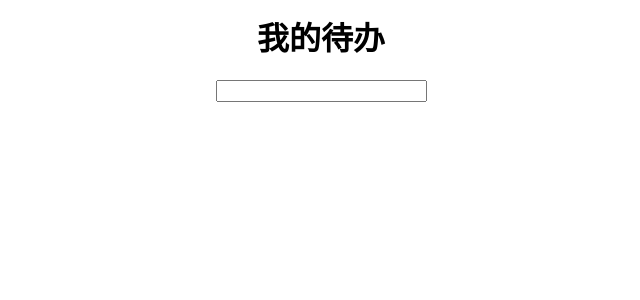
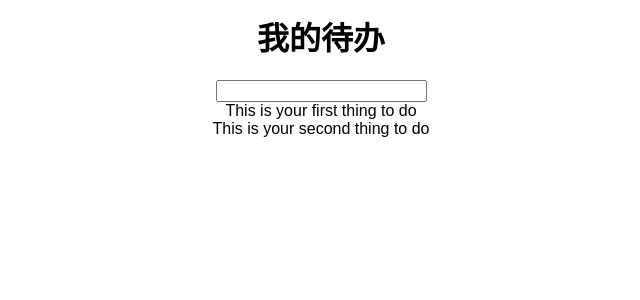
Before and after one commit to z2x/todo.it, a React (Create React App) app: page / in a window 1280 px wide. Shown: the top 300 px of the page, without its empty margins (319-959 px from the left). Built offline with nearby package versions, Linux system fonts and the light colour scheme.

Commit message:
Render the default list

```diff
--- a/src/App.js
+++ b/src/App.js
@@ -36,6 +36,9 @@ class App extends Component {
         <div className="inputWrapper">
           <TodoInput content={this.state.newTodo} />
         </div>
+        <ol>
+          {todos}
+        </ol>
       </div>
     );
   }
```
